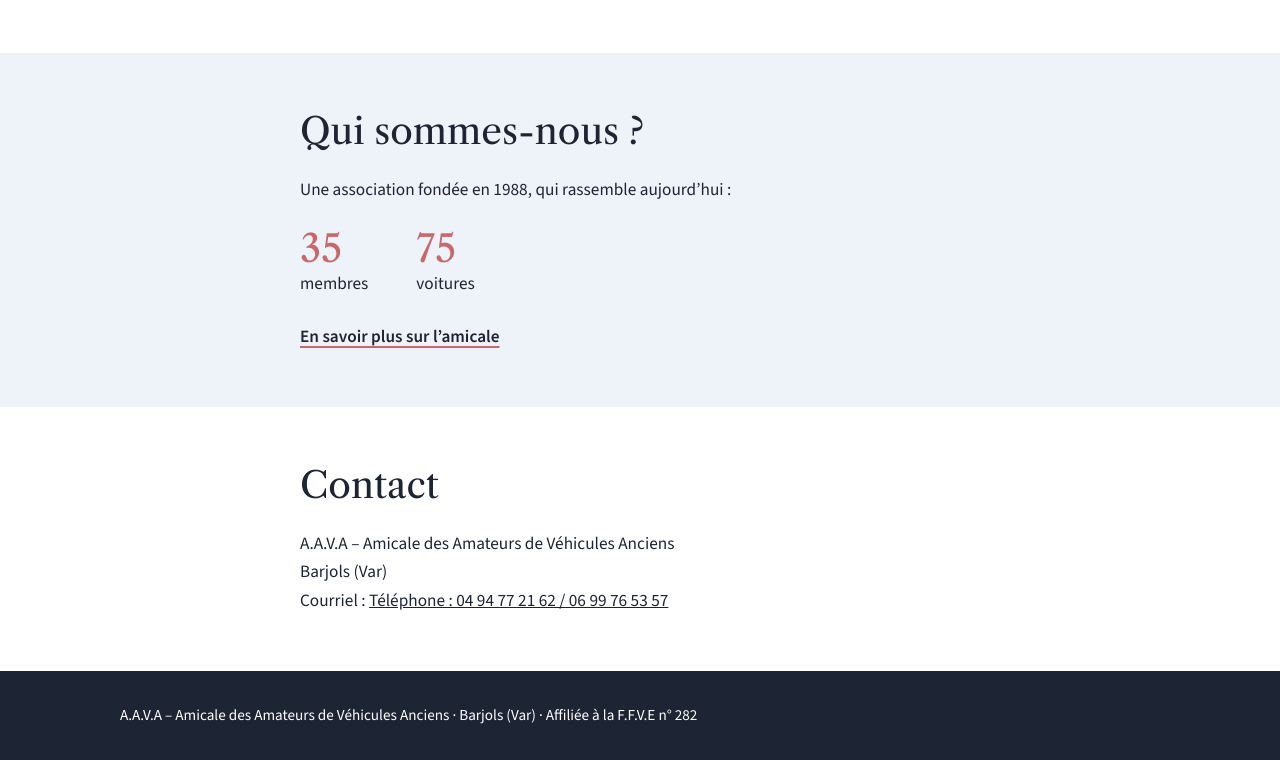
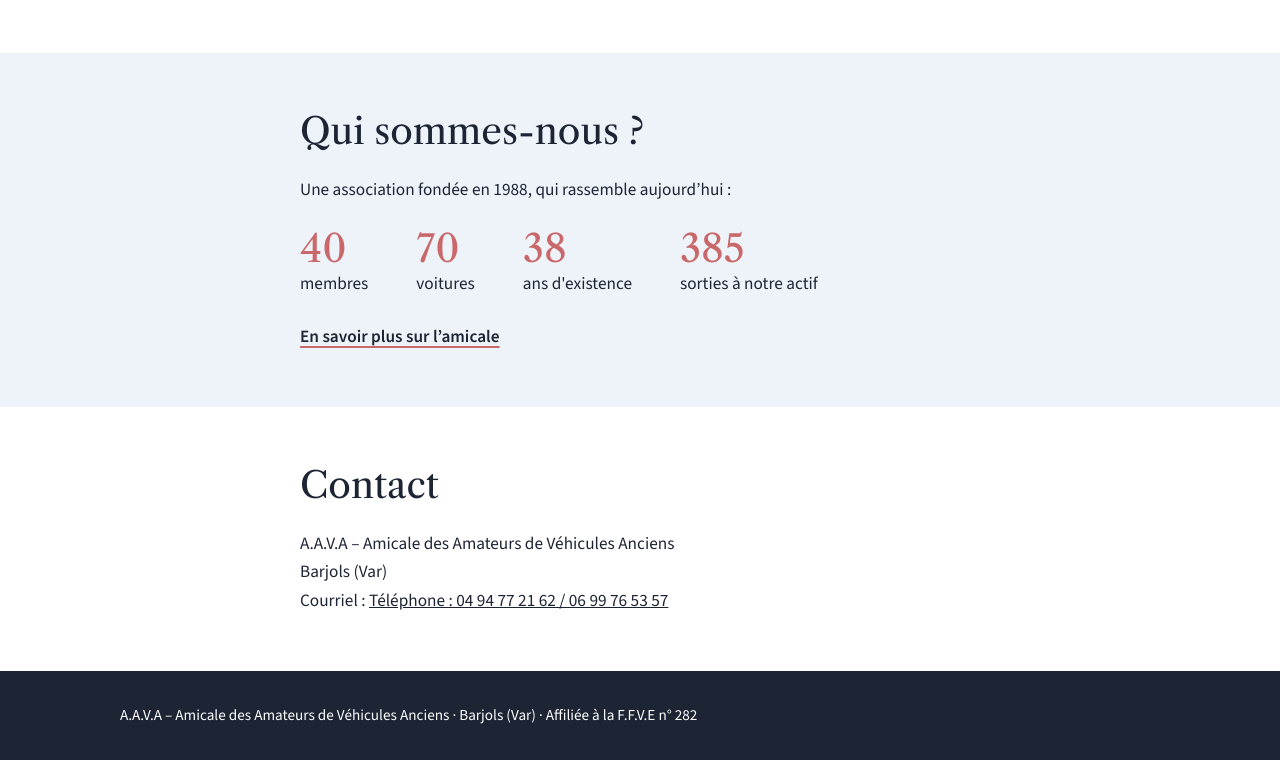
Before and after one commit to cerwad/aava, a plain HTML site: page index.html in a window 1280 px wide. Shown: the part 1337-2097 px from the top of the page. Drawn offline with nearby package versions, Linux system fonts and the light colour scheme.

Commit message:
Added stats

```diff
--- a/index.html
+++ b/index.html
@@ -92,8 +92,10 @@
                 <h2>Qui sommes-nous ?</h2>
                 <p>Une association fondée en 1988, qui rassemble aujourd’hui :</p>
                 <ul class="stats">
-                    <li><strong>35</strong>membres</li>
-                    <li><strong>75</strong>voitures</li>
+                    <li><strong>40</strong>membres</li>
+                    <li><strong>70</strong>voitures</li>
+                    <li><strong>38</strong>ans d'existence</li>
+                    <li><strong>385</strong>sorties à notre actif</li>
                 </ul>
                 <a class="link" href="qui-sommes-nous.html">En savoir plus sur l’amicale</a>
             </div>
```
